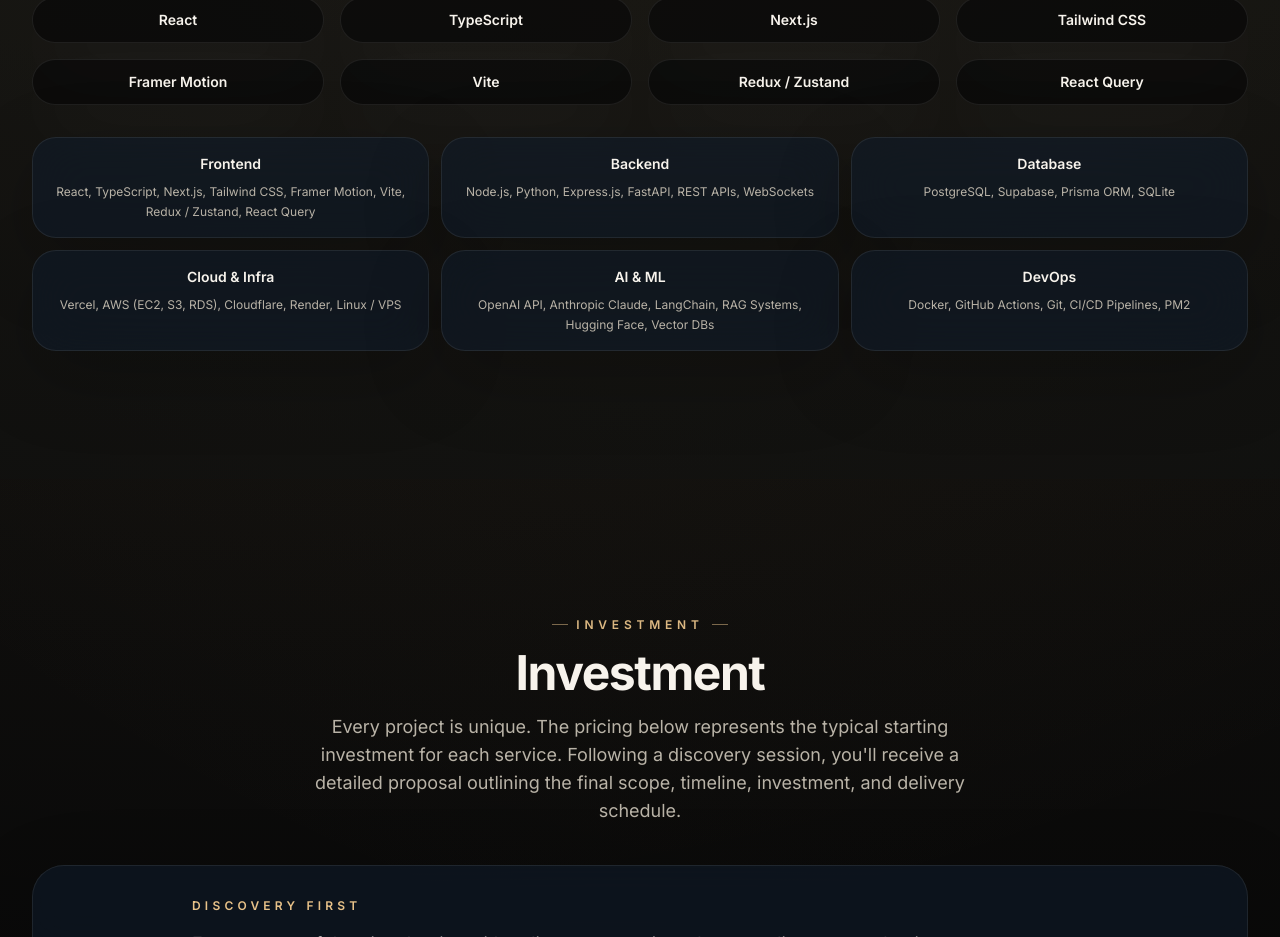
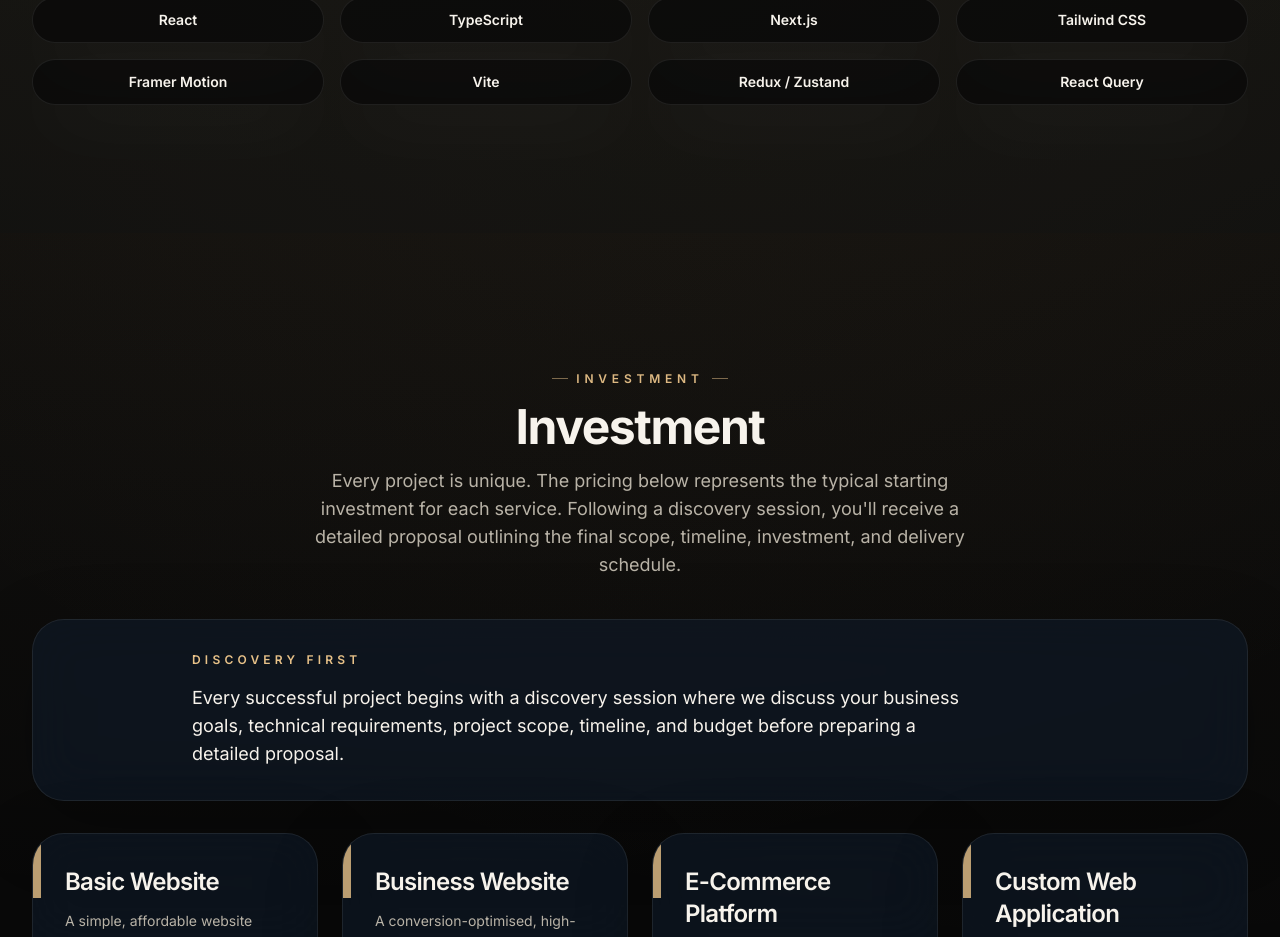
Before and after one commit to antoniodemax/antony, a React (Vite) app: page / in a window 1280 px wide. Shown: the part 2620-3557 px from the top of the page. Built offline with nearby package versions, Linux system fonts and the light colour scheme.

Commit message:
removed the lower blue block cards

```diff
--- a/src/components/sections/TechStack.tsx
+++ b/src/components/sections/TechStack.tsx
@@ -57,15 +57,6 @@
             ))}
           </motion.div>
         </AnimatePresence>
-
-        <div className="mt-8 grid gap-3 sm:grid-cols-3">
-          {techStack.map(category => (
-            <div key={category.id} className="rounded-3xl glass-surface px-5 py-4 text-center">
-              <p className="text-sm font-semibold text-white mb-2">{category.label}</p>
-              <p className="text-xs text-muted leading-relaxed">{category.items.map(item => item.name).join(', ')}</p>
-            </div>
-          ))}
-        </div>
       </div>
     </section>
   )
```
Also changed, not shown: 1 other file (tests, documents, lock files or other folders).
